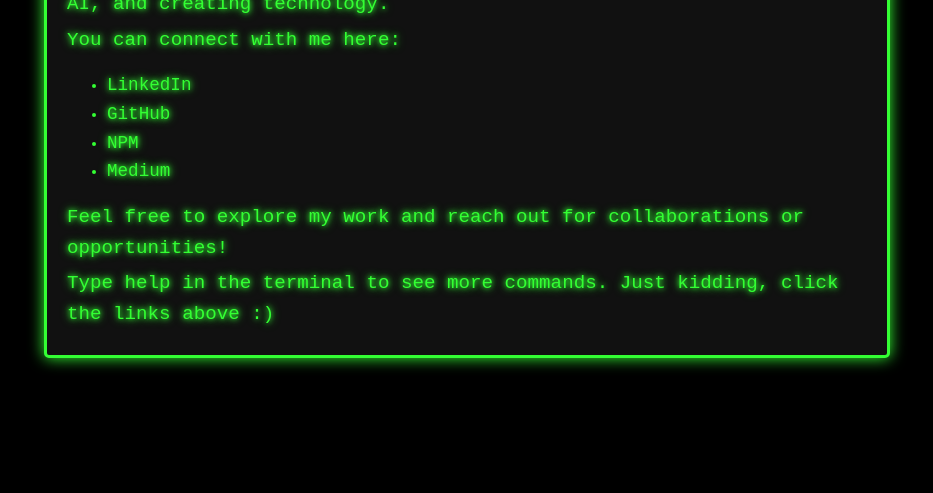
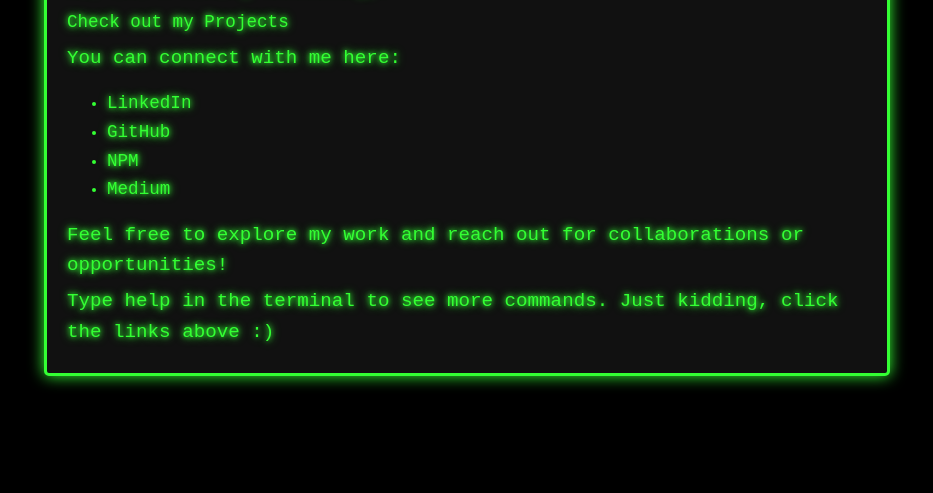
Before and after one commit to vikasdimaniya/vikasdimaniya, a plain HTML site: page index.html in a window 1280 px wide. Shown: the part 307-800 px from the top of the page, without its empty margins (173-1106 px from the left). Drawn offline with Linux system fonts and the light colour scheme.

Commit message:
link added

```diff
--- a/index.html
+++ b/index.html
@@ -107,6 +107,7 @@
             <div class="content">
                 <h1>Software Engineer | AI</h1>
                 <p>Hi, I am <strong>Vikas Kumar</strong>, a software engineer with a passion for coding, AI, and creating technology.</p>
+                <p><a href="projects.html">Check out my Projects</a></p>
                 <p>You can connect with me here:</p>
                 <ul>
                     <li><a href="https://www.linkedin.com/in/vikasdimaniya/" target="_blank">LinkedIn</a></li>
```
